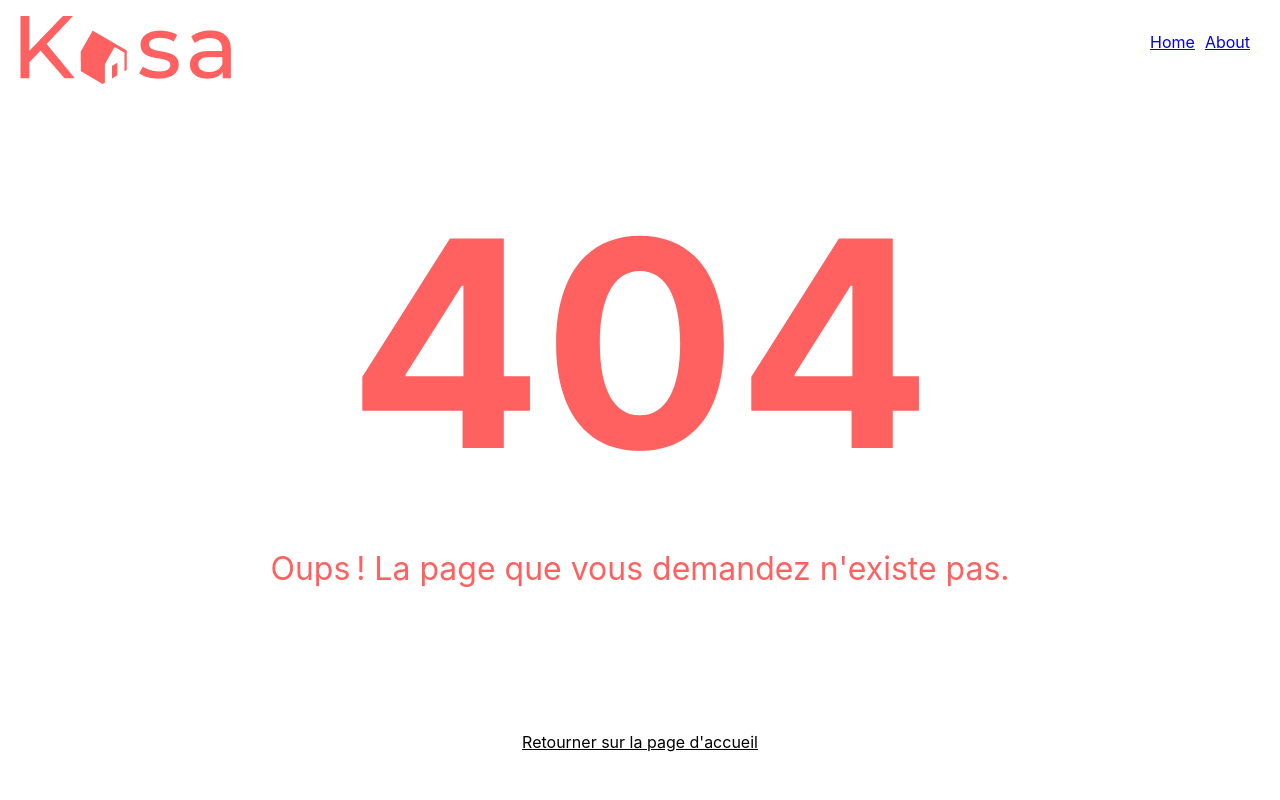
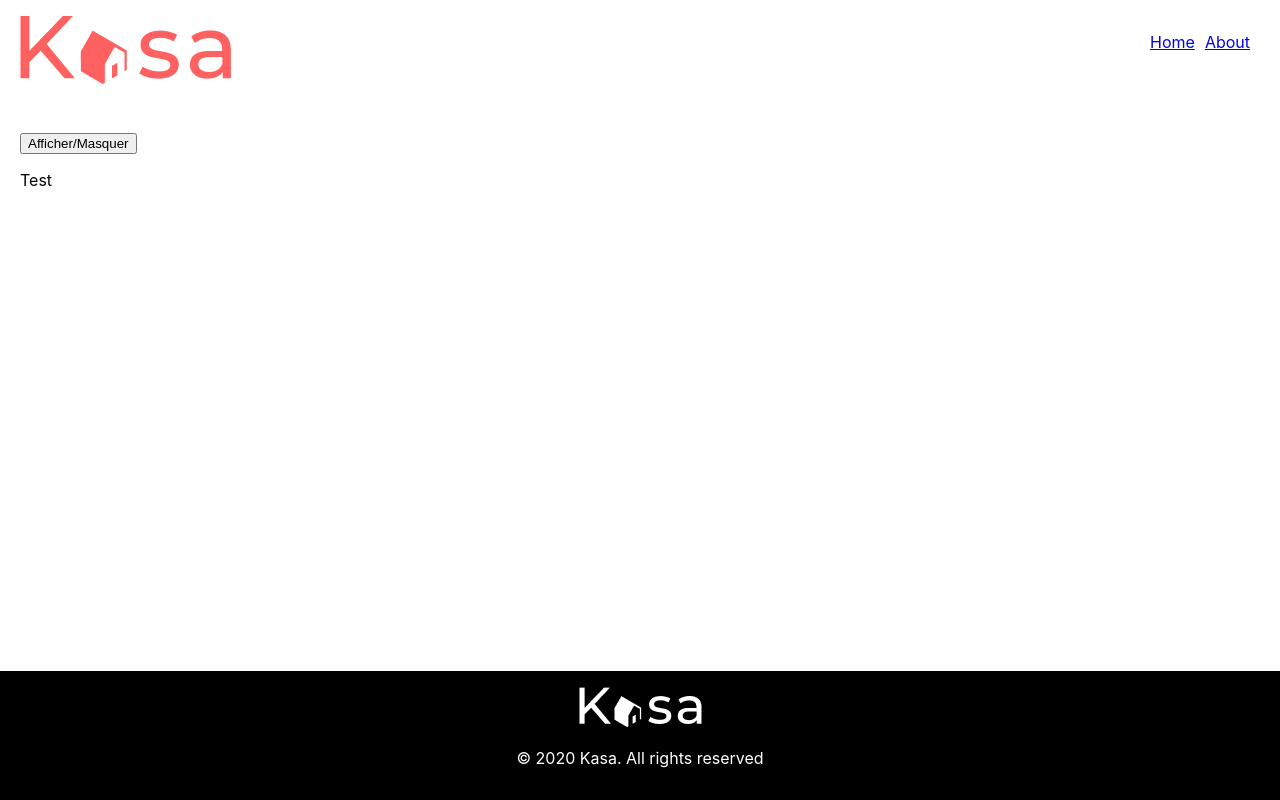
Before and after one commit to Benjibjt/kasa, a React (Create React App) app in the folder frontend/: page /apartment in a window 1280 px wide. Before the commit this address had no page. Shown: the top 800 px of the page. Built offline with nearby package versions, Linux system fonts and the light colour scheme.

Commit message:
Import react-boostrap + création fichiers Collapse.js & Apartment.js

```diff
--- a/frontend/package.json
+++ b/frontend/package.json
@@ -7,6 +7,7 @@
     "@testing-library/react": "^13.4.0",
     "@testing-library/user-event": "^13.5.0",
     "react": "^18.3.1",
+    "react-bootstrap": "^2.10.6",
     "react-dom": "^18.3.1",
     "react-router-dom": "^7.0.1",
     "react-scripts": "5.0.1",
--- a/frontend/src/App.js
+++ b/frontend/src/App.js
@@ -4,6 +4,7 @@ import Layout from './components/Layout';
 import Home from './pages/Home';
 import About from './pages/About';
 import NotFound from './pages/NotFound';
+import Apartment from './pages/Apartment';
 
 
 function App() {
@@ -13,6 +14,7 @@ function App() {
           <Route path="/" element={<Home />} />
           <Route path="/about" element={<About />} />
           <Route path="*" element={<NotFound />} />
+          <Route path="/apartment" element={<Apartment />} />
       </Routes>
     </Layout>
   );
--- /dev/null
+++ b/frontend/src/components/Collapse.js
@@ -0,0 +1,29 @@
+import React, { useState } from 'react';
+import { Collapse } from 'react-bootstrap';
+
+function useToggleSection() {
+
+    const [isCollapsed, setIsCollapsed] = useState(false);
+
+    const toggleCollapse = () => {
+        setIsCollapsed(!isCollapsed);
+    };
+
+    return (
+        <div>
+
+            <button onClick={toggleCollapse}>Afficher/Masquer</button>
+
+            <Collapse in={isCollapsed}>
+                <div>
+                    <p>Test</p>
+                </div>
+
+            </Collapse>
+
+        </div>
+    );
+
+}
+
+export default useToggleSection;
--- /dev/null
+++ b/frontend/src/pages/Apartment.js
@@ -0,0 +1,13 @@
+import React from "react";
+import Collapse from '../components/Collapse';
+
+const Apartment = () => {
+    return (
+        <div>
+            <Collapse />
+        </div>
+    )
+};
+
+
+export default Apartment;
--- /dev/null
+++ b/package.json
@@ -0,0 +1,5 @@
+{
+  "dependencies": {
+    "react-bootstrap": "^2.10.6"
+  }
+}
```
Also changed, not shown: 2 other files (tests, documents, lock files or other folders).
